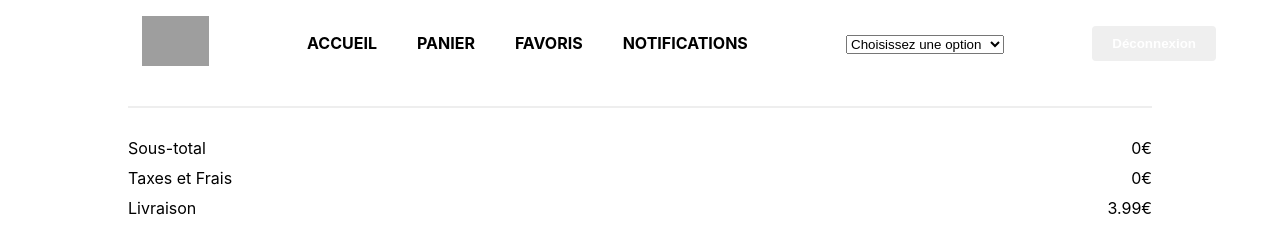
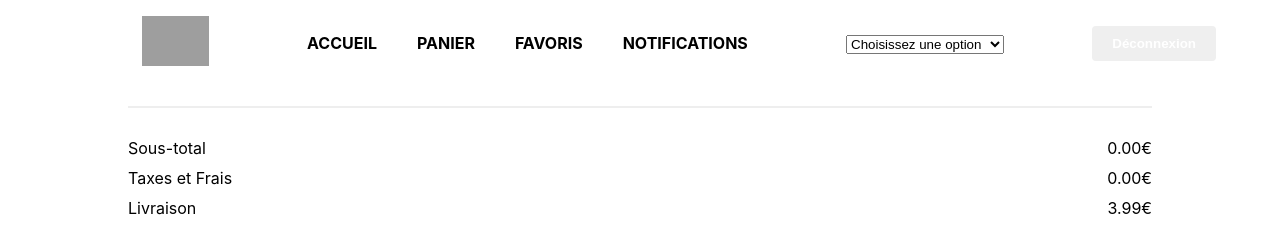
Before and after one commit to CESI-GRP8/frontend, a React (Create React App) app: page /cart in a window 1280 px wide. Shown: the top 238 px of the page. Built offline with nearby package versions, Linux system fonts and the light colour scheme; grey boxes are pictures that could not be loaded.

Commit message:
DishPage / CartPage / PaymentPage Dynamique

```diff
--- a/src/components/Cart/CartItem.js
+++ b/src/components/Cart/CartItem.js
@@ -16,7 +16,6 @@ const CartItem = ({ item, onUpdateQuantity, onRemove }) => {
         <h3>{item.name}</h3>
         <div className="cart-item-details">
           <p className="cart-item-price">{item.price}€</p>
-          <QuantitySelector quantity={item.quantity} setQuantity={handleQuantityChange} />
           <button className="cart-item-remove" onClick={() => onRemove(item.id)}>X</button>
         </div>
       </div>
--- a/src/components/Cart/CartSummary.js
+++ b/src/components/Cart/CartSummary.js
@@ -1,26 +1,42 @@
 import React from 'react';
-import './CartSummary.css'; // Vous devriez créer ce fichier CSS pour styler le composant
+import { useNavigate } from 'react-router-dom'; // Importez useNavigate
+import './CartSummary.css';
 
 const CartSummary = ({ subtotal, taxes, shipping, total }) => {
+  const navigate = useNavigate(); // Initialisation de useNavigate
+
+  const handleCheckout = () => {
+    // Naviguer vers la page de paiement avec les informations sur le prix
+    navigate('/payment', {
+      state: { subtotal, taxes, shipping, total }
+    });
+  };
+
+  // Fonction pour arrondir les valeurs à deux décimales
+  const formatPrice = (price) => {
+    return price.toFixed(2);
+  };
+
   return (
     <div className="cart-summary">
       <div className="cart-summary-item">
         <span>Sous-total</span>
-        <span>{subtotal}€</span>
+        <span>{formatPrice(subtotal)}€</span>
       </div>
       <div className="cart-summary-item">
         <span>Taxes et Frais</span>
-        <span>{taxes}€</span>
+        <span>{formatPrice(taxes)}€</span>
       </div>
       <div className="cart-summary-item">
         <span>Livraison</span>
-        <span>{shipping}€</span>
+        <span>{formatPrice(shipping)}€</span>
       </div>
       <div className="cart-summary-total">
         <span>Total</span>
-        <span>{total}€</span>
+        <span>{formatPrice(total)}€</span>
       </div>
-      <a href="/payment"><button className="cart-summary-checkout">COMMANDER</button></a>
+      {/* Utiliser la fonction handleCheckout au lieu de href */}
+      <button className="cart-summary-checkout" onClick={handleCheckout}>COMMANDER</button>
     </div>
   );
 };
--- a/src/components/pages/CartPage/CartPage.js
+++ b/src/components/pages/CartPage/CartPage.js
@@ -1,15 +1,14 @@
 // CartPage.js
 import React from 'react';
+import { useNavigate } from 'react-router-dom'; // Importez useNavigate
 import { useCart } from '../../../context/CartContext'; // Assurez-vous que le chemin est correct
 import Cart from '../../Cart/Cart';
 import CartSummary from '../../Cart/CartSummary';
 import './CartPage.css';
 
 const CartPage = () => {
-  // Utiliser le hook useCart pour accéder à l'état global du panier et à la fonction dispatch
   const { cartState, dispatch } = useCart();
-  console.log("Cart items:", cartState.items); // Affiche l'état actuel du panier
-
+  const navigate = useNavigate(); // Initialisez la fonction navigate
 
   const handleUpdateQuantity = (itemId, newQuantity) => {
     dispatch({
@@ -25,11 +24,12 @@ const CartPage = () => {
     });
   };
 
-  // Calculer les totaux en se basant sur l'état global du panier
   const subtotal = cartState.items.reduce((acc, item) => acc + item.price * item.quantity, 0);
   const taxes = subtotal * 0.1; // Par exemple, 10% de taxes
   const shipping = 3.99; // Frais de livraison fixes pour l'exemple
   const total = subtotal + taxes + shipping;
+
+
 
   return (
     <div className="cart-page">
--- a/src/components/pages/PaymentPage/PaymentPage.js
+++ b/src/components/pages/PaymentPage/PaymentPage.js
@@ -1,9 +1,14 @@
 import React from 'react';
 import { useNavigate } from 'react-router-dom';
-import './PaymentPage.css'; // Assurez-vous que le chemin correspond à l'emplacement de votre fichier CSS
+import { useCart } from '../../../context/CartContext'; // Importez le hook useCart
+import './PaymentPage.css';
 
-const PaymentPage = () => {
+const PaymentPage = ({ location }) => {
   const navigate = useNavigate(); // Initialisez la fonction navigate
+  const { cartState } = useCart(); // Récupérez l'état du panier
+
+  // Récupérez le total à partir des props
+  const total = location && location.state ? location.state.total : 0;
 
   // Logique de paiement à intégrer ici
   const handleConfirmPayment = () => {
@@ -12,6 +17,9 @@ const PaymentPage = () => {
     // Naviguez vers la page /success
     navigate('/success');
   };
+
+  // Afficher le total dans la console pour le débogage
+  console.log('Total:', total);
 
   return (
     <div className="payment-page">
@@ -27,7 +35,7 @@ const PaymentPage = () => {
         </div>
         <div className="payment-total">
           <span>Prix:</span>
-          <span>48,90€</span>
+          <span>{total.toFixed(2)}€</span> {/* Utilisez totalPrice dans le composant */}
         </div>
         <button className="confirm-payment-button" onClick={handleConfirmPayment}>
           CONFIRMER PAIEMENT
```
